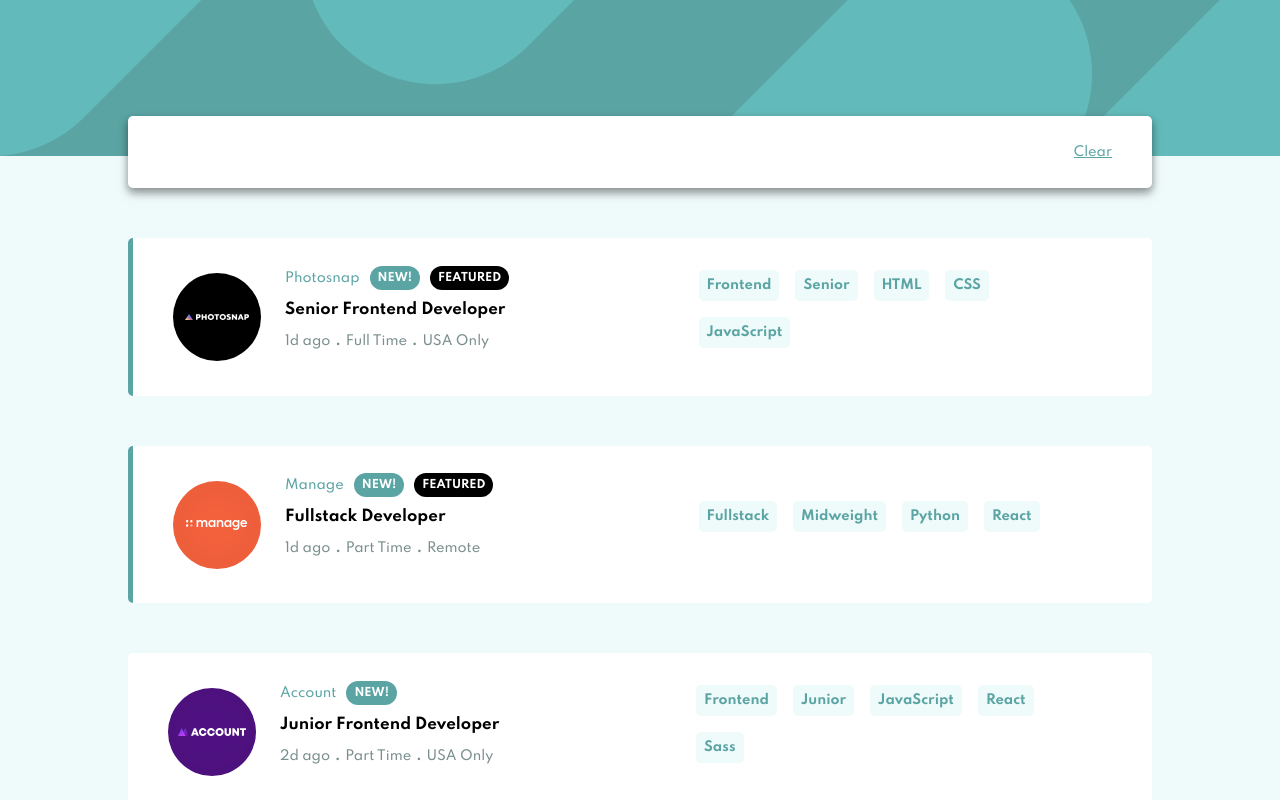
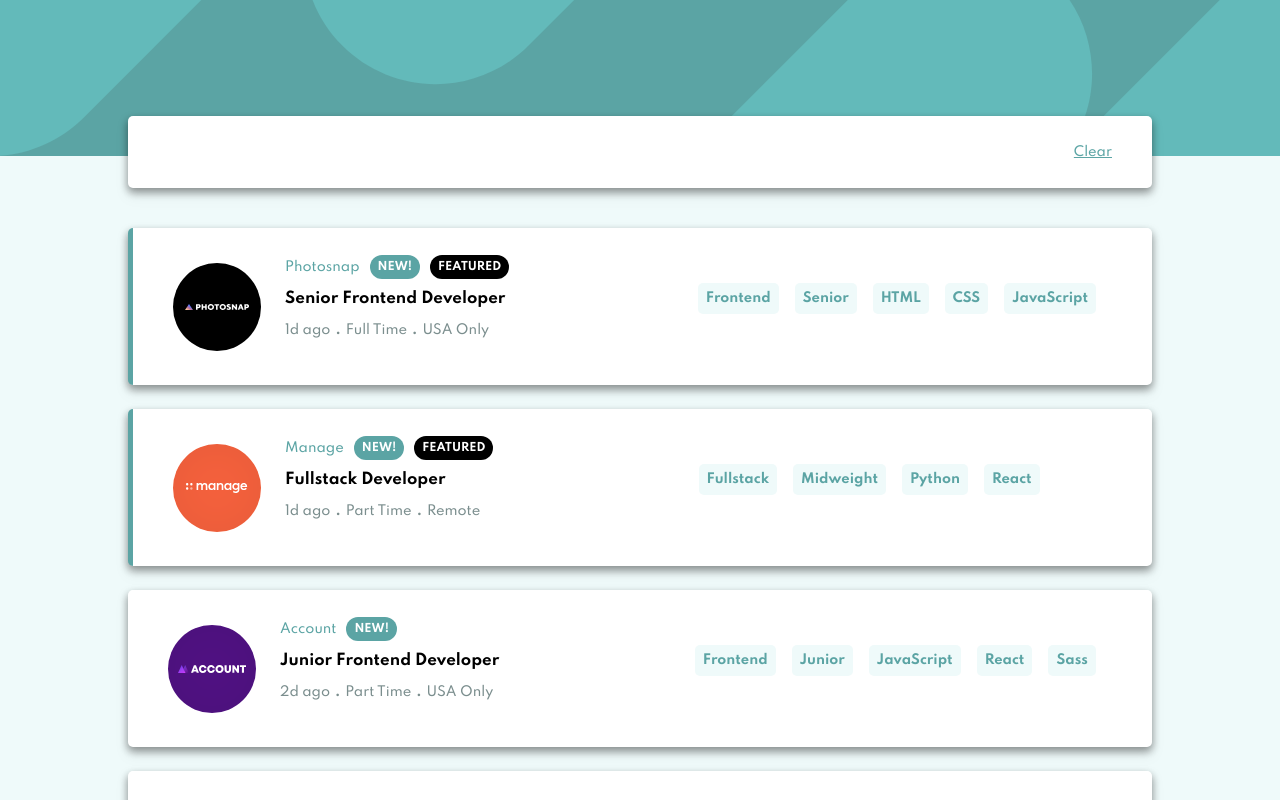
Before and after one commit to nityagulati/job-listings-app, a Vue app: page / in a window 1280 px wide. Shown: the top 800 px of the page. Built offline with nearby package versions, Linux system fonts and the light colour scheme.

Commit message:
update job listings component

```diff
--- a/src/assets/styles/_listing.scss
+++ b/src/assets/styles/_listing.scss
@@ -1,29 +1,20 @@
 .job-card {
-    background-color: $color--white;
-    width: 90%;
     height: auto;
     margin: 50px auto;
     padding: 14px;
-    display: flex;
     flex-direction: column;
     align-items: flex-start;
-    font-size: $font-sm;
-    border-radius: 5px;
-    -webkit-border-radius: 5px;
-    -moz-border-radius: 5px;
-    -ms-border-radius: 5px;
-    -o-border-radius: 5px;
 
     @include mq($width-xsm) {
         padding: 24px;
     }
     @include mq($width-md) {
-        width: 80%;
         padding: 32px 40px;
     }
     @include mq($width-lg) {
         flex-direction: row;
         align-items: center;
+        margin: 24px auto;
     }
 
     & > * {
@@ -33,12 +24,6 @@
             margin-bottom: 0;
         }
     }
-}
-
-// add left border to first two job cards
-div.job-card:nth-of-type(1),
-div.job-card:nth-of-type(2) {
-    border-left: solid 5px $color--primary;
 }
 
 .job-card__logo {
@@ -118,6 +103,10 @@ div.job-card:nth-of-type(2) {
     margin-bottom: 0;
     width: 100%;
 
+    @include mq($width-md) {
+        flex-wrap: nowrap;
+    }
+
     span {
         background-color: $color--base;
         color: $color--primary;
@@ -133,3 +122,9 @@ div.job-card:nth-of-type(2) {
         cursor: pointer;
     }
 }
+
+// add left border to first two listings
+div.job-card:nth-of-type(1),
+div.job-card:nth-of-type(2) {
+    border-left: solid 5px $color--primary;
+}
--- a/src/components/JobListing.vue
+++ b/src/components/JobListing.vue
@@ -1,5 +1,5 @@
 <template>
-    <div class="job-card" v-for="listing in listings" :key="listing.id">
+    <div class="job-card item-box" v-for="listing in listings" :key="listing.id">
         <img class="job-card__logo" :src="getLogo(listing.logo)" alt="company logo">
         <div class="job-card__info">
             <div class="job-card__company">
```
